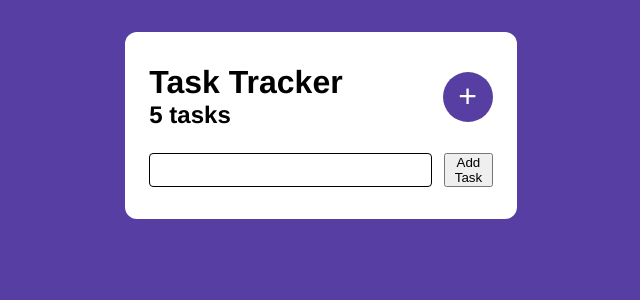
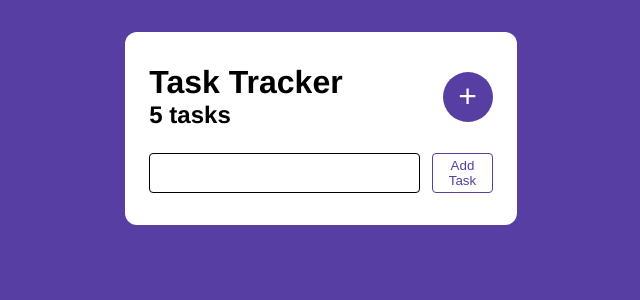
Before and after one commit to RobFyd/Task-Tracker, a React (Vite) app: page / in a window 1280 px wide. Shown: the top 300 px of the page, without its empty margins (319-959 px from the left). Built offline with nearby package versions, Linux system fonts and the light colour scheme.

Commit message:
Style Button component with CSS and enhance functionality with onClick prop

```diff
--- a/src/components/Button/Button.jsx
+++ b/src/components/Button/Button.jsx
@@ -1,5 +1,9 @@
 import styles from "./Button.module.css";
 
 export function Button({ children, onClick }) {
-  return <button onClick={onClick}>{children}</button>;
+  return (
+    <button className={styles.button} onClick={onClick}>
+      {children}
+    </button>
+  );
 }
--- a/src/components/Button/Button.module.css
+++ b/src/components/Button/Button.module.css
@@ -0,0 +1,14 @@
+.button {
+    color: var(--color-main);
+    background-color: transparent;
+    border: 1px solid currentColor;
+    border-radius: 4px;
+    padding: 4px 8px;
+    cursor: pointer;
+    transition: all 0.3s;
+}
+
+.button:hover {
+    background-color: var(--color-main);
+    color: white;
+}
```
